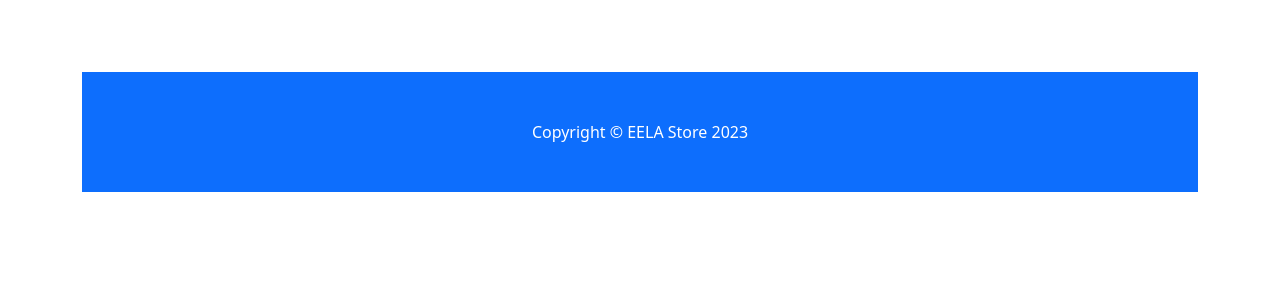
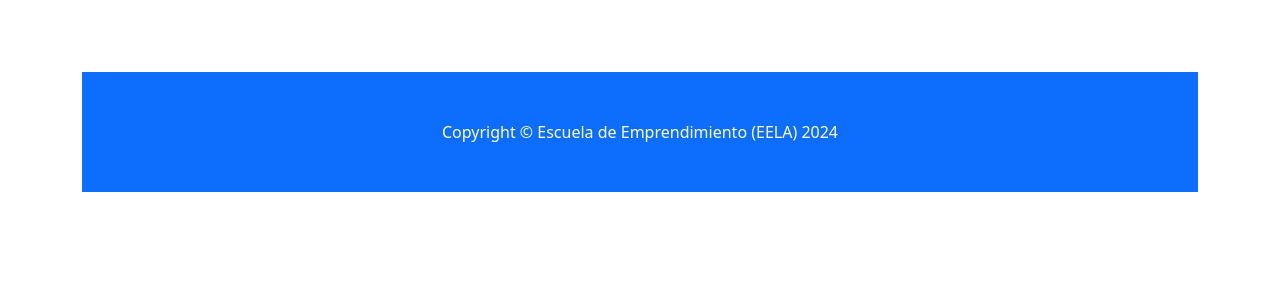
Before and after one commit to gabvillacis/eela-ecommerce, a Django app: page / in a window 1280 px wide. Shown: the part 153-453 px from the top of the page. Run offline with Django 4.2, Linux system fonts and the light colour scheme; data that the repository does not hold is empty.

Commit message:
Update in index.html template

```diff
--- a/store/templates/index.html
+++ b/store/templates/index.html
@@ -74,7 +74,7 @@
 
         <!-- Footer-->
         <footer class="py-5 bg-primary mb-2">
-            <div class="container"><p class="m-0 text-center text-white">Copyright &copy; EELA Store 2023</p></div>
+            <div class="container"><p class="m-0 text-center text-white">Copyright &copy; Escuela de Emprendimiento (EELA) 2024</p></div>
         </footer>
     </div>
 
```
